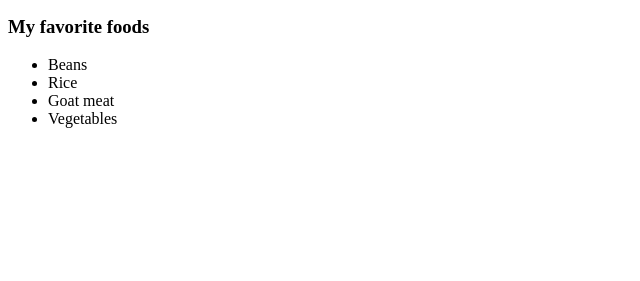
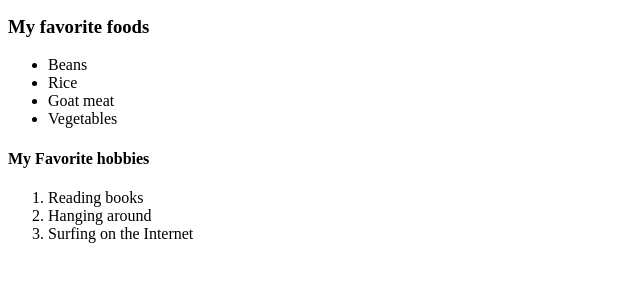
Before and after one commit to musekwa/html-project, a plain HTML site: page index.html in a window 1280 px wide. Shown: the part 101-382 px from the top of the page, without its empty margins (0-640 px from the left). Drawn offline with Linux system fonts and the light colour scheme.

Commit message:
new item list added

```diff
--- a/index.html
+++ b/index.html
@@ -15,5 +15,13 @@
             <li>Goat meat</li>
             <li>Vegetables</li>
         </ul>
+        <div>
+            <h4>My Favorite hobbies</h4>
+            <ol>
+                <li>Reading books</li>
+                <li>Hanging around</li>
+                <li>Surfing on the Internet</li>
+            </ol>
+        </div>
     </body>
 </html>
```
